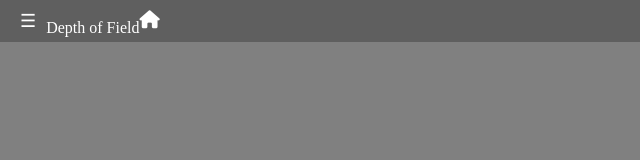
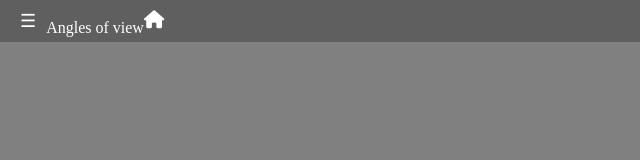
Before and after one commit to paulypeter/photography-toolbox, a plain HTML site: page aov.html in a window 1280 px wide. Shown: the full height of the page, 0-640 px from the left. Drawn offline with Linux system fonts and the light colour scheme.

Commit message:
fixes page title

```diff
--- a/aov.html
+++ b/aov.html
@@ -6,7 +6,7 @@
     <div class=nav>
         <div class=menu>☰</div>
         <a href=""><i class="fa fa-home"></i></a>
-        <div class="topbar-title" id=topbar-title>Depth of Field</div>
+        <div class="topbar-title" id=topbar-title>Angles of view</div>
     </div>
 </header>
 <link rel=stylesheet href=static/style.css type=text/css>
```
